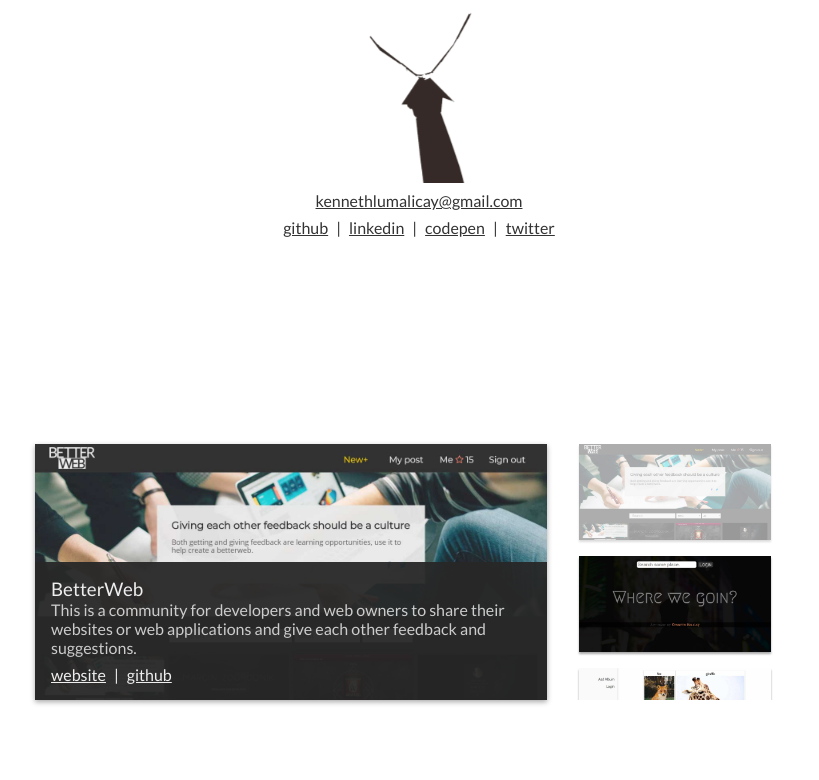
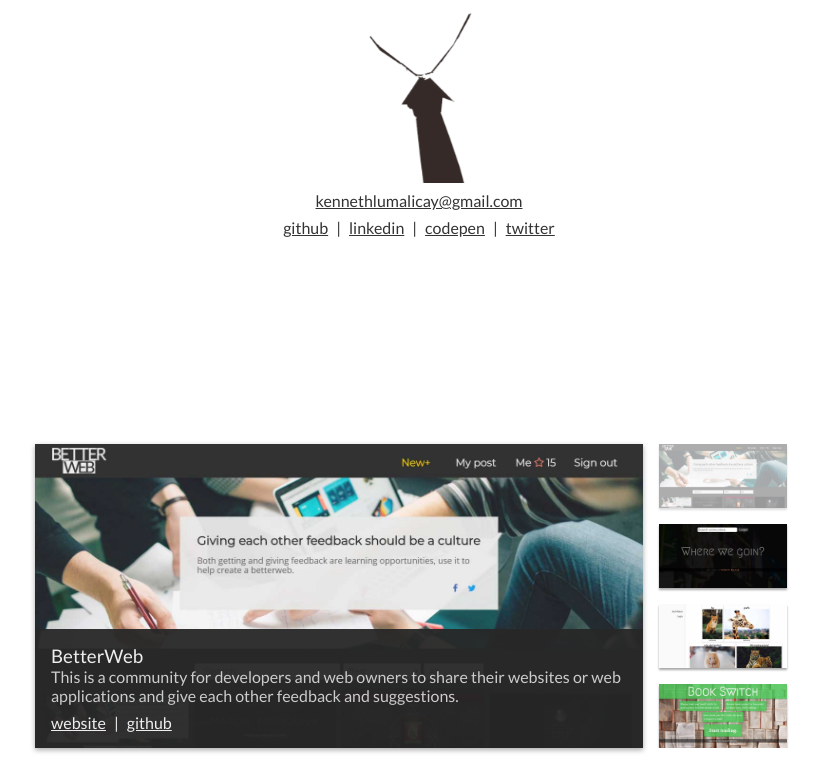
Before and after one commit to kennethlumalicay/slim-portfolio, a React app: page / in a window 1280 px wide. Shown: the part 388-1168 px from the top of the page, without its empty margins (221-1040 px from the left). Before the commit the page ends 1120 px from the top, so only its background shows below. Built offline with nearby package versions, Linux system fonts and the light colour scheme.

Commit message:
project layout update

```diff
--- a/src/Projects.css
+++ b/src/Projects.css
@@ -75,22 +75,23 @@
     flex-direction: row;
   }
   .project-shown {
-    height: 16rem;
-    width: 32rem;
+    height: 19rem;
+    width: 38rem;
     animation: 0.25s 'show-project-768' ease-in-out;
   }
   .project-shown > div {
     padding: 1rem;
   }
   .projects-list {
-    width: 14rem;
-    height: 16rem;
+    width: 8rem;
+    height: 19rem;
     padding: 0 1rem;
     overflow-y: scroll;
   }
   .project-item {
-    height: 6rem;
-    width: 12rem;
+    height: 4rem;
+    width: 8rem;
+    margin: 0.5rem 0;
   }
   .project-item:first-child {
     margin-top: 0;
@@ -110,6 +111,6 @@
 @keyframes show-project-768 {
   0% {
     opacity: 0.4;
-    transform: translateX(15rem) scale(0.2);
+    transform: translateX(16rem) scale(0.2);
   }
 }
```
Also changed, not shown: 8 other files (tests, documents, lock files or other folders).
